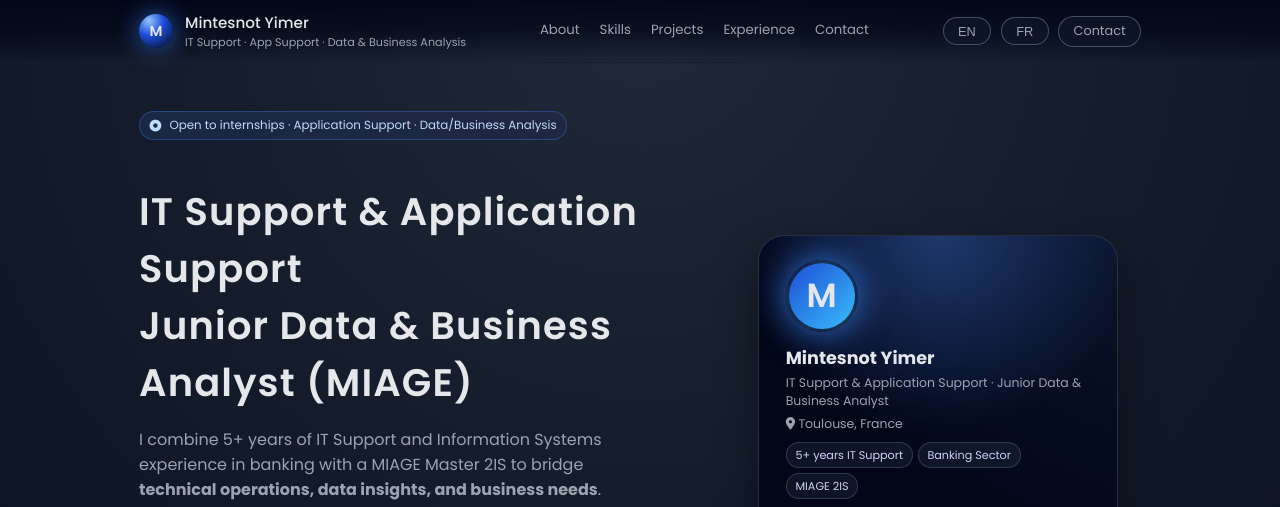
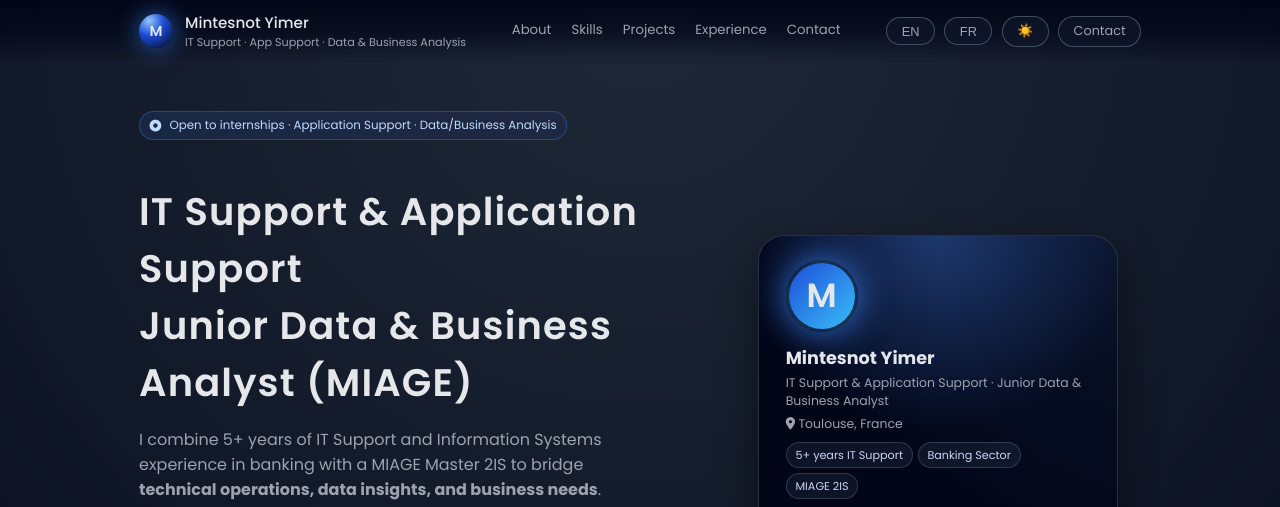
Before and after one commit to MintesnotYIMER/mintesnotyimer.github.io, a plain HTML site: page index.html in a window 1280 px wide. Shown: the top 507 px of the page. Drawn offline with Linux system fonts and the light colour scheme.

Commit message:
Add light mode link to navigation

```diff
--- a/index.html
+++ b/index.html
@@ -595,6 +595,7 @@
         <div class="nav-cta">
           <button class="btn-sm" id="lang-en">EN</button>
           <button class="btn-sm" id="lang-fr">FR</button>
+          <a href="index-light.html" class="btn-sm">☀️</a>
           <a href="#contact" class="btn-sm en">Contact</a>
           <a href="#contact" class="btn-sm fr">Contact</a>
         </div>
```
